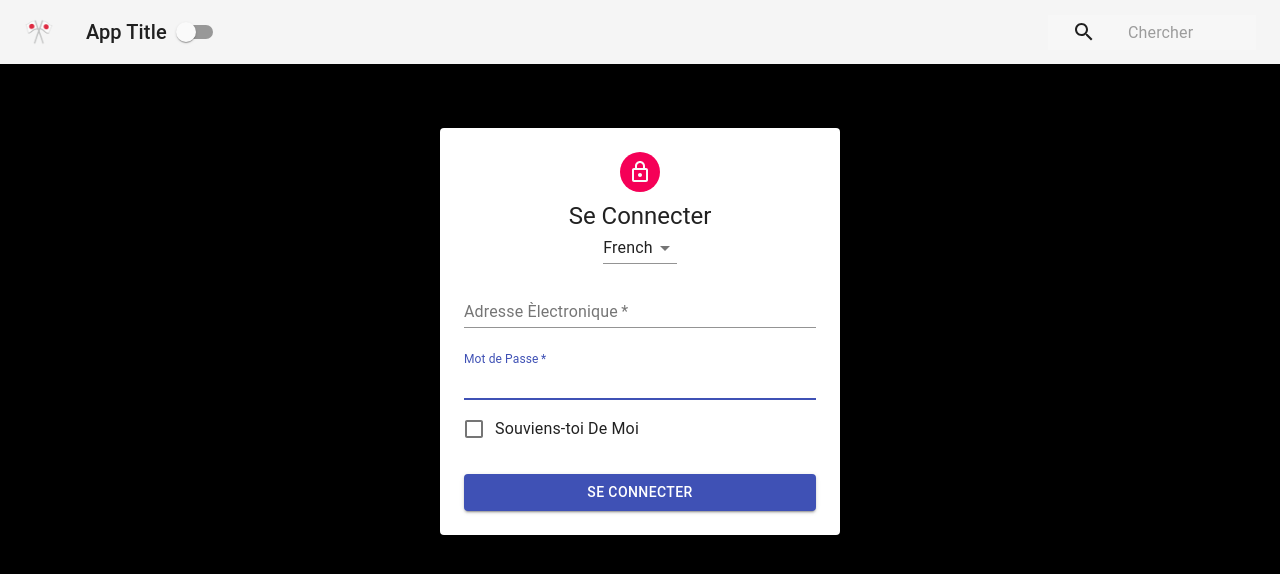
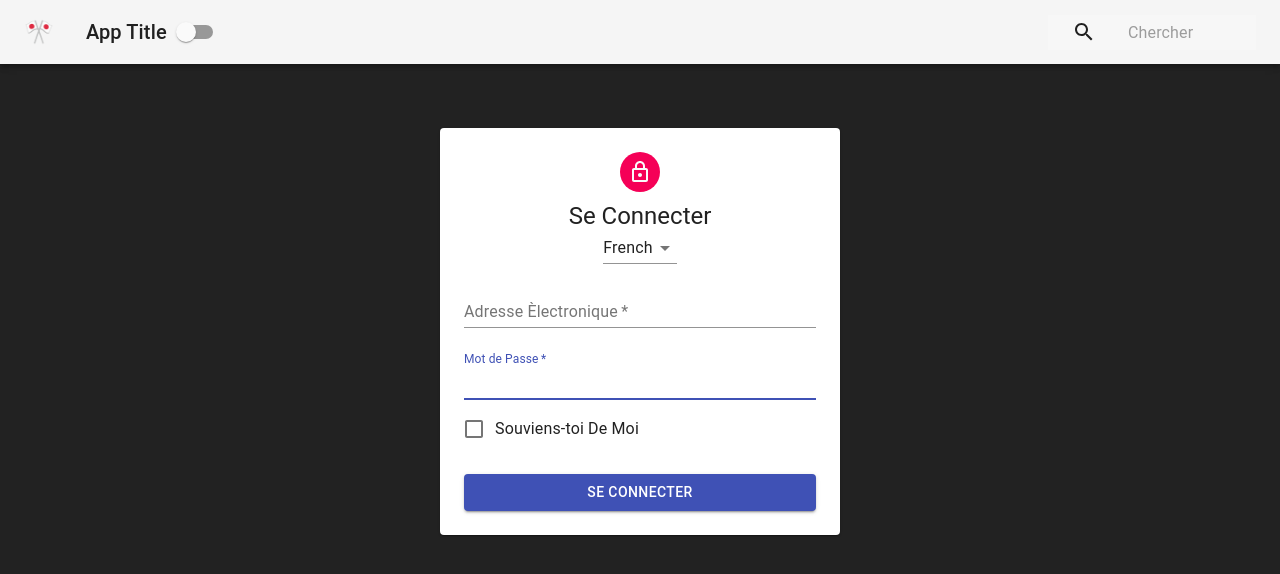
Before and after one commit to do-Va/Context-App_ReactProject, a React (Create React App) app: page / in a window 1280 px wide. Shown: the top 574 px of the page. Built offline with nearby package versions, Linux system fonts and the light colour scheme.

Commit message:
Updated ReadMe

```diff
--- a/src/components/PageContent.js
+++ b/src/components/PageContent.js
@@ -7,7 +7,7 @@ export default class PageContent extends Component {
   render() {
     const { isDarkMode } = this.context;
     const styles = {
-      background: isDarkMode ? '#000' : '#fff',
+      background: isDarkMode ? '#222' : '#fff',
       minHeight: '100vh',
       width: '100%',
     };
```
Also changed, not shown: _images/ContextApp.gif (added), 1 other file (tests, documents, lock files or other folders).
